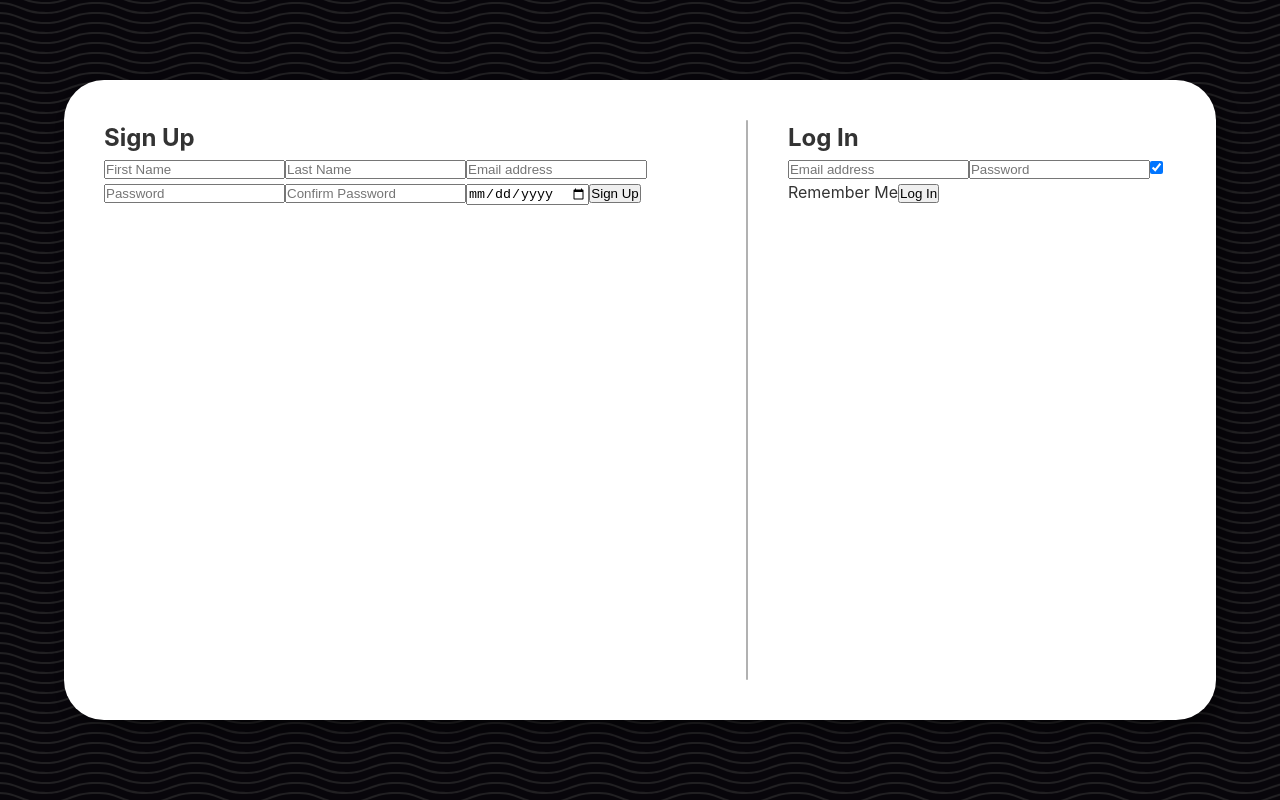
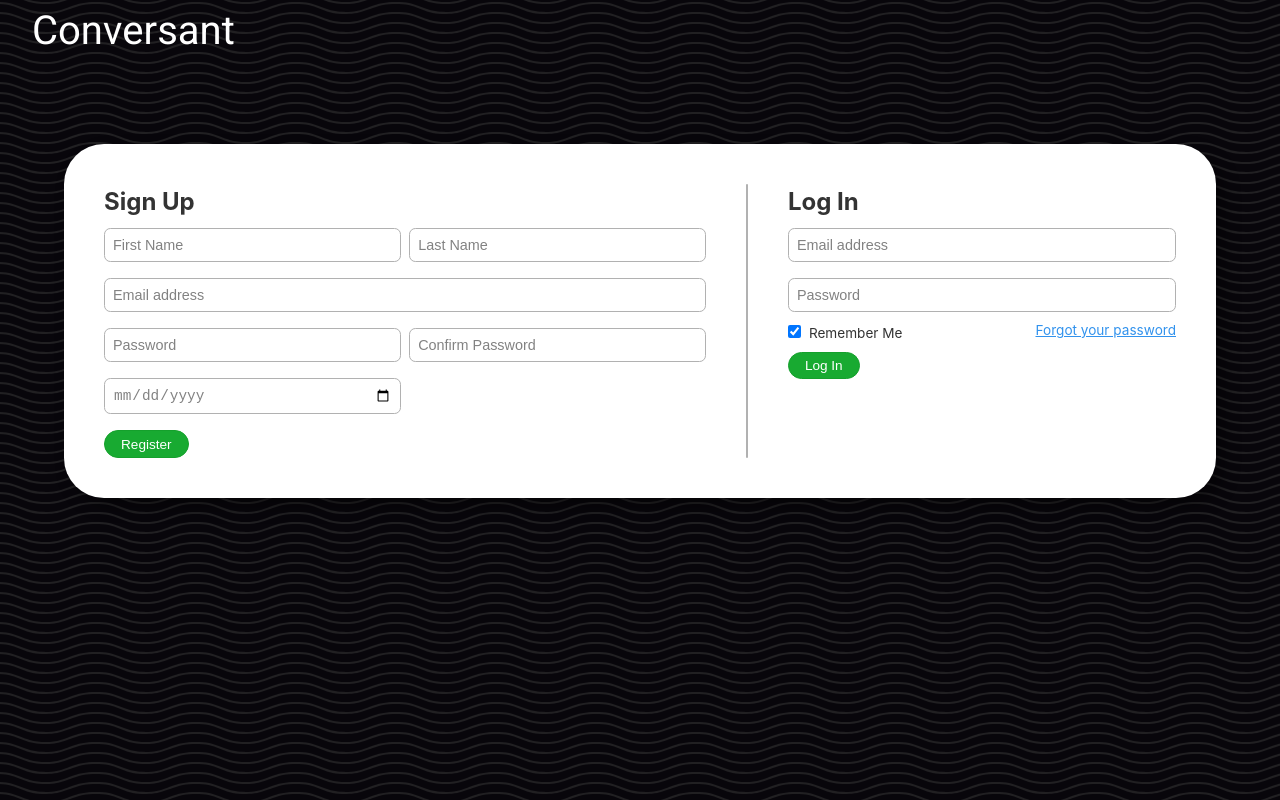
Before and after one commit to evanoc3/Conversant, a Next.js app: page /login in a window 1280 px wide. Built offline with nearby package versions, Linux system fonts and the light colour scheme.

Commit message:
Styles login page

```diff
--- a/package.json
+++ b/package.json
@@ -11,6 +11,7 @@
     "@types/node": "^14.11.8",
     "@types/react": "^16.9.52",
     "@types/react-helmet": "^6.1.0",
+    "@types/validator": "^13.1.1",
     "next": "^10.0.3",
     "next-images": "^1.6.0",
     "react": "^17.0.0",
@@ -18,5 +19,8 @@
     "react-helmet": "^6.1.0",
     "sass": "^1.27.0",
     "typescript": "^4.0.3"
+  },
+  "dependencies": {
+    "validator": "^13.5.2"
   }
 }
--- a/src/components/Box/Box.module.scss
+++ b/src/components/Box/Box.module.scss
@@ -8,4 +8,5 @@ div.box {
 	padding: 2.5rem;
 	box-shadow: 0.5rem 0.5rem 1rem colours.$medium-shadow;
 	width: calc(100vw - 8rem);
+	overflow-y: auto;
 }
--- a/src/components/Header/index.tsx
+++ b/src/components/Header/index.tsx
@@ -4,16 +4,24 @@ import { LoginPill } from "components/index";
 
 
 interface Props {
+	showNav?: boolean
 }
 
 
-const Header: FunctionComponent = (props: Props) => (
+const Header: FunctionComponent<Props> = (props: Props) => (
 	<header id={styles.header}>
 		<h1 id={styles.title}>Conversant</h1>
 
-		<div className={styles.spacer} />
+		{
+			(props.showNav) ? (
+				<>
+					<div className={styles.spacer} />
 
-		<LoginPill />
+					<LoginPill />
+				</>
+			) : ""
+		}
+
 	</header>
 );
 
--- a/src/components/LandingHeroBox/LandingHeroBox.module.scss
+++ b/src/components/LandingHeroBox/LandingHeroBox.module.scss
@@ -104,11 +104,21 @@ input#search {
 }
 
 button#submit {
-	@include ui.primary-btn;
-	border-top-left-radius: 0;
-	border-bottom-left-radius: 0;
-	border-left: none !important;
+	background-color: colours.$btn-orange-background;
+	border: 1.5px solid colours.$btn-orange-border;
+	border-left: none;
+	color: colours.$btn-orange-font;
+	border-top-right-radius: 0.75rem;
+	border-bottom-right-radius: 0.75rem;
+	padding: 0.5rem 1rem;
+	font-size: 0.85rem;
 	cursor: pointer;
+
+	&:active {
+		background-color: colours.$btn-orange-active-background;
+		border: 1.5px solid colours.$btn-orange-active-border;
+		color: colours.$btn-orange-active-font;
+	}
 
 	#icon {
 		width: 1rem;
--- a/src/pages/index.tsx
+++ b/src/pages/index.tsx
@@ -1,6 +1,5 @@
 import React from "react";
 import type { NextPage } from "next";
-import Head from "react-helmet";
 import styles from "./index.module.scss";
 import { Background, PageHead, AboutBox, Header, LandingHeroBox } from "components/index";
 
@@ -10,7 +9,7 @@ const LandingPage: NextPage = (props) => (
 		<PageHead />
 
 		<Background>
-			<Header />
+			<Header showNav={true} />
 
 			<div id={styles.hero}>
 				<LandingHeroBox />
--- a/src/pages/login.module.scss
+++ b/src/pages/login.module.scss
@@ -1,8 +1,9 @@
 @use "colours";
+@use "ui";
 
 
 #form-box {
-	height: calc(100vh - 10rem);
+	max-height: calc(100vh - 10rem);
 	margin-top: 5rem;
 	display: flex;
 	flex-flow: row nowrap;
@@ -15,7 +16,6 @@ form#signup-form {
 
 div.v-separator {
 	width: 1.5px;
-	height: 100%;
 	border-radius: 1px;
 	background-color: colours.$separating-border;
 }
@@ -24,3 +24,71 @@ form#login-form {
 	width: calc(40% - 0.5px);
 	padding-left: 2.5rem;
 }
+
+input.input {
+	display: inline-block;
+	width: 100%;
+	margin: 0.5rem 0;
+	font-size: 0.9rem;
+	padding: 0.5rem;
+	border-radius: 0.4rem;
+	border: 1.5px solid colours.$separating-border;
+
+	&::placeholder {
+		opacity: 1;
+		color: colours.$placeholder-font;
+	}
+}
+
+div.form-row {
+	display: grid;
+	grid-template-rows: auto;
+	grid-auto-columns: 1fr;
+	column-gap: 0.5rem;
+
+	> * {
+		grid-row: 1 / span 1;
+	}
+}
+
+input.date {
+	width: calc(50% - 0.25rem);
+
+	&.empty {
+		color: colours.$placeholder-font;
+	}
+}
+
+.checkbox-lbl {
+	font-size: 0.85rem;
+
+	input.checkbox {
+		margin-right: 0.5rem;
+	}
+}
+
+.error-msg {
+	color: red;
+	font-size: 0.85rem;
+}
+
+.forgot-link {
+	float: right;
+	font-size: 0.85rem;
+	text-decoration: underline;
+	color: colours.$link-colour;
+}
+
+button.button {
+	margin-top: 0.5rem;
+	@include ui.btn;
+	background-color: colours.$btn-green-background;
+	border-color: colours.$btn-green-border;
+	color: colours.$btn-green-font;
+
+	&:active {
+		background-color: colours.$btn-green-active-background;
+		border-color: colours.$btn-green-border;
+		color: colours.$btn-green-active-font;
+	}
+}
--- a/src/pages/login.tsx
+++ b/src/pages/login.tsx
@@ -1,6 +1,8 @@
 import { Component } from "react";
+import Link from "next/link";
+import validator from "validator";
 import styles from "./login.module.scss";
-import { Background, PageHead, Box } from "components/index";
+import { Background, PageHead, Header, Box } from "components/index";
 
 
 type InputName = "loginEmail" | "loginPwd" | "loginRemember" | "signupFirstName" | "signupLastName" | "signupEmail" | "signupPwd" | "signupConfirmPwd" | "signupDOB"
@@ -8,13 +10,15 @@ type InputName = "loginEmail" | "loginPwd" | "loginRemember" | "signupFirstName"
 interface State {
 	loginEmail: string,
 	loginPwd: string,
+	loginErrorMsg: string | undefined,
 	loginRemember: boolean,
 	signupFirstName: string,
 	signupLastName: string,
 	signupEmail: string,
 	signupPwd: string,
 	signupConfirmPwd: string,
-	signupDOB: string
+	signupDOB: string,
+	signupErrorMsg: string | undefined,
 }
 
 
@@ -25,13 +29,15 @@ class LoginPage extends Component<{}, State> {
 		this.state = {
 			loginEmail: "",
 			loginPwd: "",
+			loginErrorMsg: undefined,
 			loginRemember: true,
 			signupFirstName: "",
 			signupLastName: "",
 			signupEmail: "",
 			signupPwd: "",
 			signupConfirmPwd: "",
-			signupDOB: ""
+			signupDOB: "",
+			signupErrorMsg: undefined
 		};
 		this.inputChangeHandler = this.inputChangeHandler.bind(this);
 		this.postSignupForm = this.postSignupForm.bind(this);
@@ -46,29 +52,67 @@ class LoginPage extends Component<{}, State> {
 				<PageHead title="Login or Sign Up | Conversant" />
 
 				<Background>
+
+					<Header />
 					<Box id={styles["form-box"]}>
 						<form id={styles["signup-form"]} onSubmit={this.postSignupForm}>
 							<h2>Sign Up</h2>
-							<input type="text" placeholder="First Name" value={state.signupFirstName} onChange={e => this.inputChangeHandler(e, "signupFirstName")} />
-							<input type="text" placeholder="Last Name" value={state.signupLastName} onChange={e => this.inputChangeHandler(e, "signupLastName")} />
-							<input type="email" placeholder="Email address" value={state.signupEmail} onChange={e => this.inputChangeHandler(e, "signupEmail")} />
-							<input type="password" placeholder="Password" value={state.signupPwd} onChange={e => this.inputChangeHandler(e, "signupPwd")} />
-							<input type="password" placeholder="Confirm Password" value={state.signupConfirmPwd} onChange={e => this.inputChangeHandler(e, "signupConfirmPwd")} />
-							<input type="date" placeholder="Date of Birth" value={state.signupDOB} onChange={e => this.inputChangeHandler(e, "signupDOB")} />
-							<button>Sign Up</button>
+
+							<div className={styles["form-row"]}>
+								<input type="text" className={`${styles["input"]}`} placeholder="First Name" value={state.signupFirstName} onChange={e => this.inputChangeHandler(e, "signupFirstName")} maxLength={255} required />
+
+								<input type="text" className={`${styles["input"]}`} placeholder="Last Name" value={state.signupLastName} onChange={e => this.inputChangeHandler(e, "signupLastName")} maxLength={255} required />
+							</div>
+
+							<input type="email" className={`${styles["input"]}`} placeholder="Email address" value={state.signupEmail} onChange={e => this.inputChangeHandler(e, "signupEmail")} maxLength={255} required />
+
+							<div className={styles["form-row"]}>
+								<input type="password" className={`${styles["input"]}`} placeholder="Password" value={state.signupPwd} onChange={e => this.inputChangeHandler(e, "signupPwd")} minLength={8} maxLength={255} required />
+
+								<input type="password" className={`${styles["input"]}`} placeholder="Confirm Password" value={state.signupConfirmPwd} onChange={e => this.inputChangeHandler(e, "signupConfirmPwd")} minLength={8} maxLength={255} required />
+							</div>
+
+							<input type="date" className={`${styles["input"]} ${styles["date"]} ${!state.signupDOB ? styles["empty"] : ""}`} placeholder="Date of Birth" value={state.signupDOB} onChange={e => this.inputChangeHandler(e, "signupDOB")} required />
+
+							{
+								(state.signupErrorMsg) ? (
+									<div className={styles["error-msg"]}>{state.signupErrorMsg}</div>
+								) : ""
+							}
+
+							<br />
+
+							<button className={styles["button"]}>Register</button>
 						</form>
 
 						<div className={styles["v-separator"]} />
 
 						<form id={styles["login-form"]} onSubmit={this.postLoginForm}>
 							<h2>Log In</h2>
-							<input type="email" placeholder="Email address" value={state.loginEmail} onChange={e => this.inputChangeHandler(e, "loginEmail")} />
-							<input type="password" placeholder="Password" value={state.loginPwd} onChange={e => this.inputChangeHandler(e, "loginPwd")} />
-							<label>
-								<input type="checkbox" checked={state.loginRemember} onChange={e => this.inputChangeHandler(e, "loginRemember")} />
+
+							<input type="email" className={`${styles["input"]}`} placeholder="Email address" value={state.loginEmail} onChange={e => this.inputChangeHandler(e, "loginEmail")} maxLength={255} required />
+
+							<input type="password" className={`${styles["input"]}`} placeholder="Password" value={state.loginPwd} onChange={e => this.inputChangeHandler(e, "loginPwd")} minLength={8} maxLength={255} required />
+
+							<label className={styles["checkbox-lbl"]}>
+								<input type="checkbox" className={styles["checkbox"]} checked={state.loginRemember} onChange={e => this.inputChangeHandler(e, "loginRemember")} />
+
 								Remember Me
 							</label>
-							<button>Log In</button>
+
+							<Link href="/forgot-password">
+								<a className={styles["forgot-link"]}>
+									Forgot your password
+								</a>
+							</Link>
+
+							<br />
+							{
+								(state.loginErrorMsg) ? (
+									<div className={styles["error-msg"]}>{state.loginErrorMsg}</div>
+								) : ""
+							}
+							<button className={styles["button"]}>Log In</button>
 						</form>
 					</Box>
 				</Background>
@@ -97,8 +141,17 @@ class LoginPage extends Component<{}, State> {
 
 	private postLoginForm(e: any): void {
 		e.preventDefault();
+		if(! validator.isEmail(this.state.loginEmail)) {
+			this.setState({loginErrorMsg: "Please enter a valid email address"});
+			return;
+		}
+		if(! validator.isLength(this.state.loginPwd, {min: 8, max: 64})) {
+			this.setState({loginErrorMsg: "Please enter a valid password (between 8 and 64 characters)"});
+			return;
+		}
+
+		this.setState({loginErrorMsg: undefined});
 		alert();
-		return;
 	}
 }
 
--- a/src/styles/_colours.scss
+++ b/src/styles/_colours.scss
@@ -1,3 +1,7 @@
+/* Actual Colours */
+
+
+/* Semantic Colours  */
 $primary-background: white;
 $contrast-background: #08060b;
 $highlighted-primary-background: #e2e2e2;
@@ -11,12 +15,21 @@ $input-inactive-border: #ccc;
 $input-active-border: #e9a16bd0;
 $input-active-shadow:#eb6804c2;
 
-$primary-btn-background: #ff8400;
-$primary-btn-active-background: #d17128;
-$primary-btn-border: #ca6c24;
-$primary-btn-active-border: #bd621c;
-$primary-btn-font: #ffffff;
-$primary-btn-active-font: #ebebeb;
+$link-colour: #3192ed;
+
+$btn-orange-background: #ff8400;
+$btn-orange-active-background: #d17128;
+$btn-orange-border: #ca6c24;
+$btn-orange-active-border: #bd621c;
+$btn-orange-font: #ffffff;
+$btn-orange-active-font: #ebebeb;
+
+$btn-green-background: #18aa31;
+$btn-green-active-background: #128826;
+$btn-green-border: #15a02c;
+$btn-green-active-border: #0c641b;
+$btn-green-font: #ffffff;
+$btn-green-active-font: #ebebeb;
 
 $separating-border: #b1b1b1;
 
--- a/src/styles/_ui.scss
+++ b/src/styles/_ui.scss
@@ -13,17 +13,11 @@
 }
 
 
-@mixin primary-btn {
-	background-color: colours.$primary-btn-background;
-	border: 1.5px solid colours.$primary-btn-border;
-	color: colours.$primary-btn-font;
-	border-radius: 0.75rem;
-	padding: 0.5rem 1rem;
+@mixin btn {
+	border-width: 1.5px;
+	border-style: solid;
+	border-radius: 2rem;
+	padding: 0.325rem 1rem;
 	font-size: 0.85rem;
-
-	&:active {
-		background-color: colours.$primary-btn-active-background;
-		border: 1.5px solid colours.$primary-btn-active-border;
-		color: colours.$primary-btn-active-font;
-	}
+	cursor: pointer;
 }
```
Also changed, not shown: 1 other file (tests, documents, lock files or other folders).
